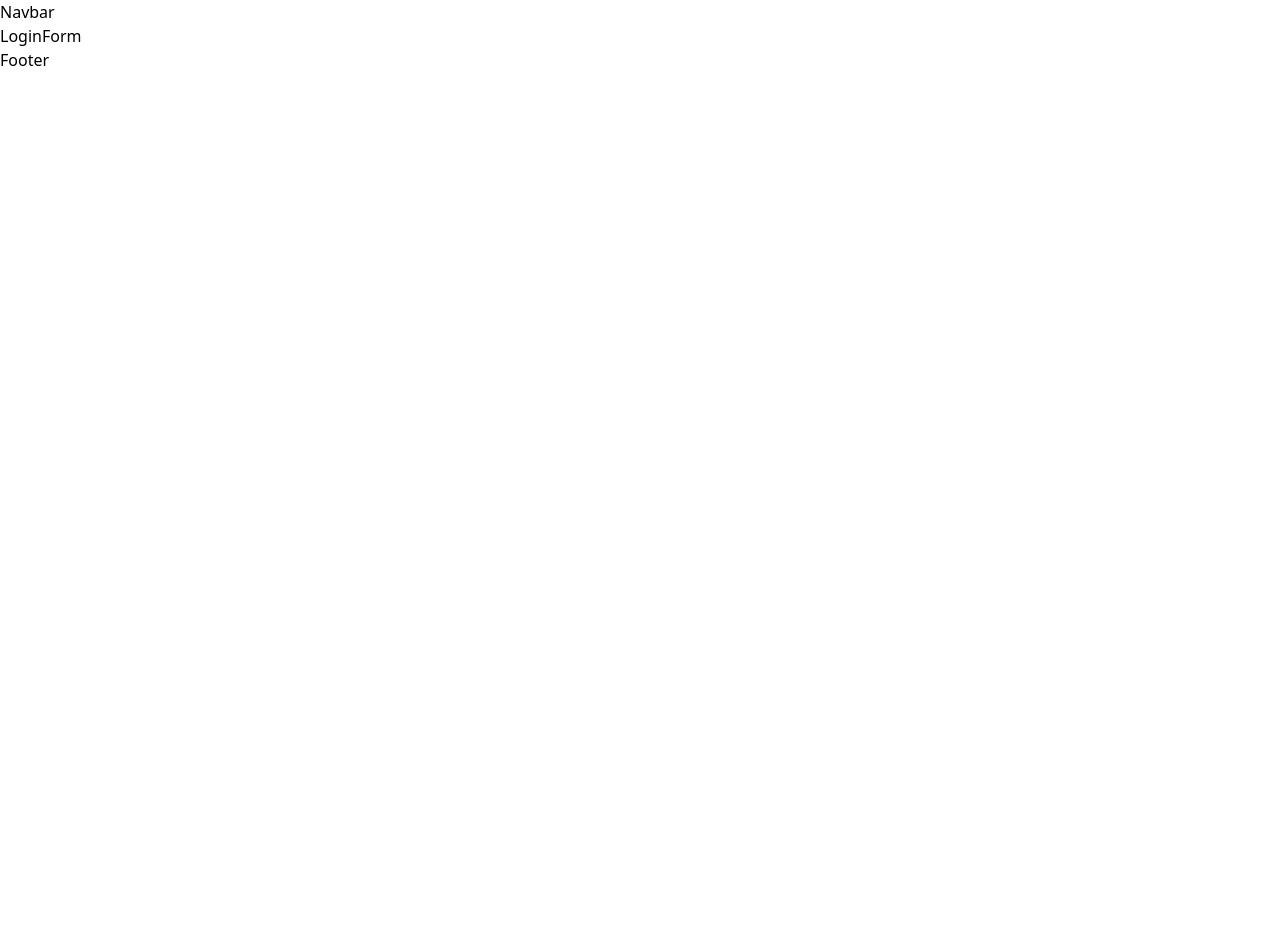
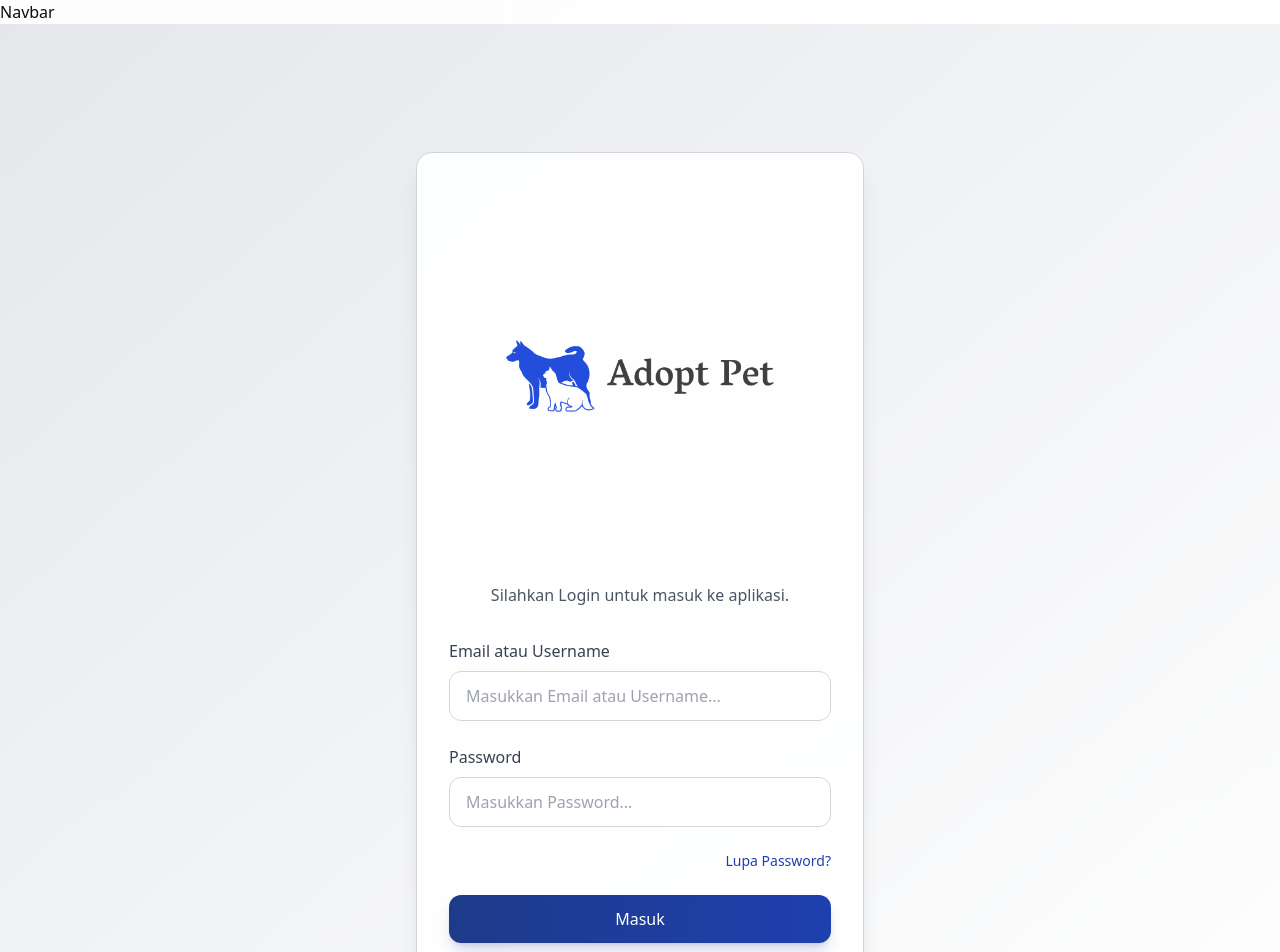
Before and after one commit to AhmadAzkia/adopt_pet, a Next.js app: page /login in a window 1280 px wide. Shown: the top 952 px of the page. Before the commit the page ends 800 px from the top, so only its background shows below. Built offline with nearby package versions, Linux system fonts and the light colour scheme.

Commit message:
membuat login

```diff
--- a/assets/data.js
+++ b/assets/data.js
@@ -4,6 +4,8 @@ import Hero2 from "@/assets/images/pethouse.png";
 import Logo from "@/assets/images/logo.png";
 import Hero3 from "@/assets/images/kidspet.jpg";
 import cadog from "@/assets/images/catanddog.jpg";
+import kujing from "@/assets/images/kujing.png";
+import kujing2 from "@/assets/images/kujing2.png";
 
 const Image = {
   Cat,
@@ -12,6 +14,9 @@ const Image = {
   Logo,
   Hero3,
   cadog,
+  kujing,
+  kujing2,
+
 };
 
 export default Image;
--- a/components/users/LoginForm.jsx
+++ b/components/users/LoginForm.jsx
@@ -1,9 +1,110 @@
-import React from 'react'
+"use client";
 
-const LoginForm = () => {
+import React, { useState } from "react";
+import DataImage from "@/assets/data";
+import Image from "next/image";
+import Link from "next/link";
+
+export default function LoginForm() {
+  const [formData, setFormData] = useState({
+    identifier: "",
+    password: "",
+  });
+
+  const handleChange = (e) => {
+    const { name, value } = e.target;
+    setFormData({ ...formData, [name]: value });
+  };
+
   return (
-    <div>LoginForm</div>
-  )
+    <div className="min-h-screen flex items-center justify-center py-32 px-4 bg-gradient-to-br from-gray-200 via-gray-100 to-white">
+      <div className="absolute inset-0 bg-gradient-to-br from-gray-200 to-gray-100 opacity-5" />
+
+      <div className="w-full max-w-md">
+        <div className="bg-white/90 backdrop-blur-sm p-8 rounded-2xl shadow-xl border border-gray-300">
+          <div className="flex flex-col items-center mb-8">
+            <div>
+              <Image
+                src={DataImage.kujing2 || "/placeholder.svg"}
+                alt="Logo"
+                priority={true}
+                className="mb-4 transform hover:scale-105 transition-transform duration-300"
+              />
+            </div>
+            <p className="text-gray-600 text-center">
+              Silahkan Login untuk masuk ke aplikasi.
+            </p>
+          </div>
+
+          <form className="space-y-6">
+            <div className="space-y-2">
+              <label
+                htmlFor="identifier"
+                className="block font-medium text-gray-700"
+              >
+                Email atau Username
+              </label>
+              <input
+                type="text"
+                id="identifier"
+                name="identifier"
+                autoComplete="username"
+                placeholder="Masukkan Email atau Username..."
+                value={formData.identifier}
+                onChange={handleChange}
+                className="w-full px-4 py-3 rounded-xl border border-gray-300 focus:border-blue-700 focus:ring focus:ring-blue-400 focus:ring-opacity-50 transition-all duration-300 bg-white/50 backdrop-blur-sm"
+                required
+              />
+            </div>
+
+            <div className="space-y-2">
+              <label
+                htmlFor="password"
+                className="block font-medium text-gray-700"
+              >
+                Password
+              </label>
+              <input
+                type="password"
+                id="password"
+                name="password"
+                autoComplete="current-password"
+                placeholder="Masukkan Password..."
+                value={formData.password}
+                onChange={handleChange}
+                className="w-full px-4 py-3 rounded-xl border border-gray-300 focus:border-blue-700 focus:ring focus:ring-blue-400 focus:ring-opacity-50 transition-all duration-300 bg-white/50 backdrop-blur-sm"
+                required
+              />
+            </div>
+
+            <div className="flex justify-end">
+              <Link
+                href="/forgot-password"
+                className="text-sm text-blue-800 hover:text-blue-900 transition-colors duration-300"
+              >
+                Lupa Password?
+              </Link>
+            </div>
+
+            <button
+              type="submit"
+              className="w-full py-3 px-6 bg-gradient-to-r from-blue-900 to-blue-800 text-white rounded-xl hover:from-blue-800 hover:to-blue-700 transition-all duration-300 shadow-lg shadow-blue-900/20"
+            >
+              Masuk
+            </button>
+          </form>
+
+          <p className="mt-6 text-center text-gray-600">
+            Belum punya akun?{" "}
+            <Link
+              href="/register"
+              className="font-semibold text-blue-900 hover:text-blue-800 transition-colors duration-300"
+            >
+              Register
+            </Link>
+          </p>
+        </div>
+      </div>
+    </div>
+  );
 }
-
-export default LoginForm
```
Also changed, not shown: assets/images/kujing.png (added), assets/images/kujing2.png (added).
